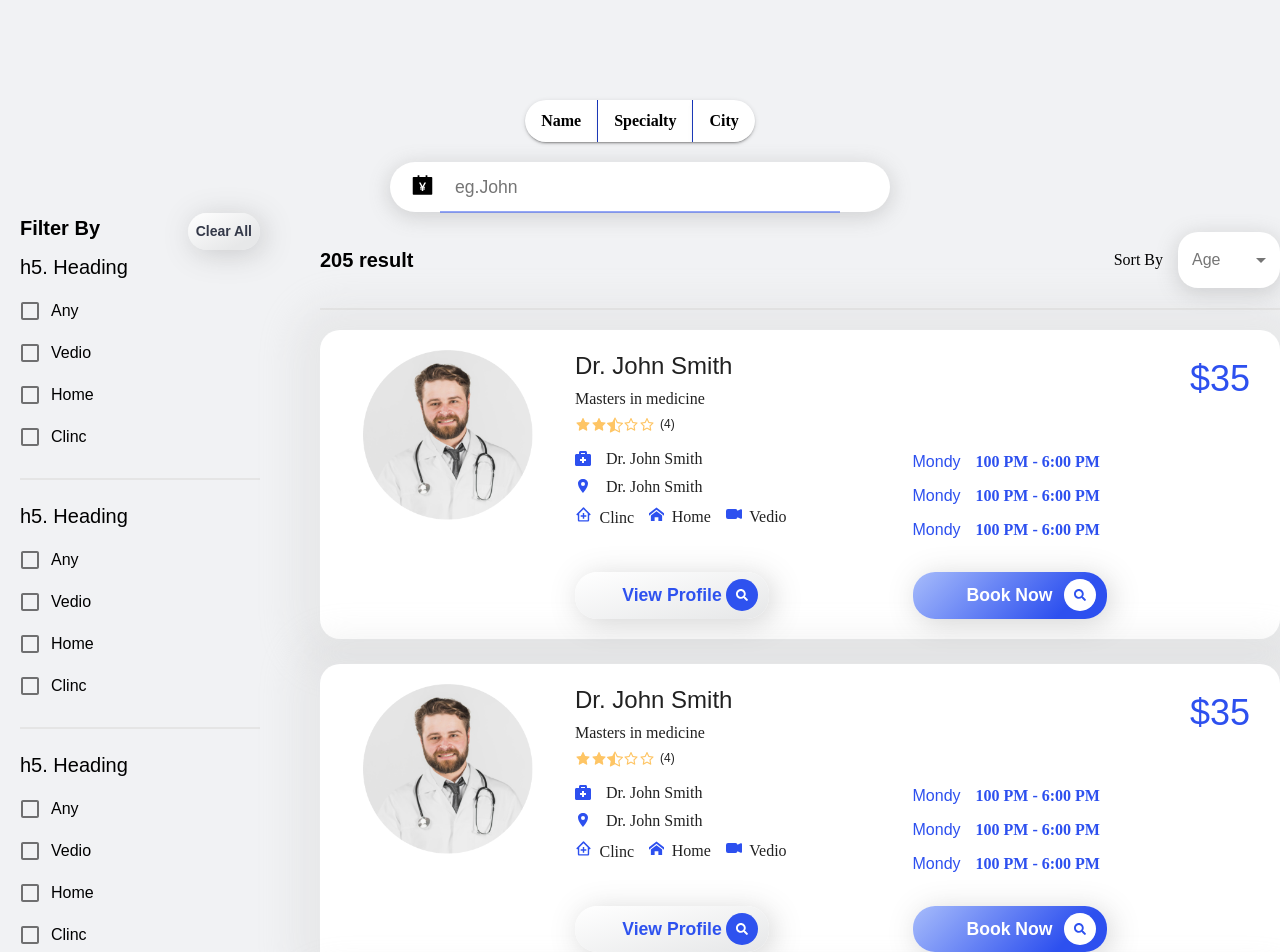
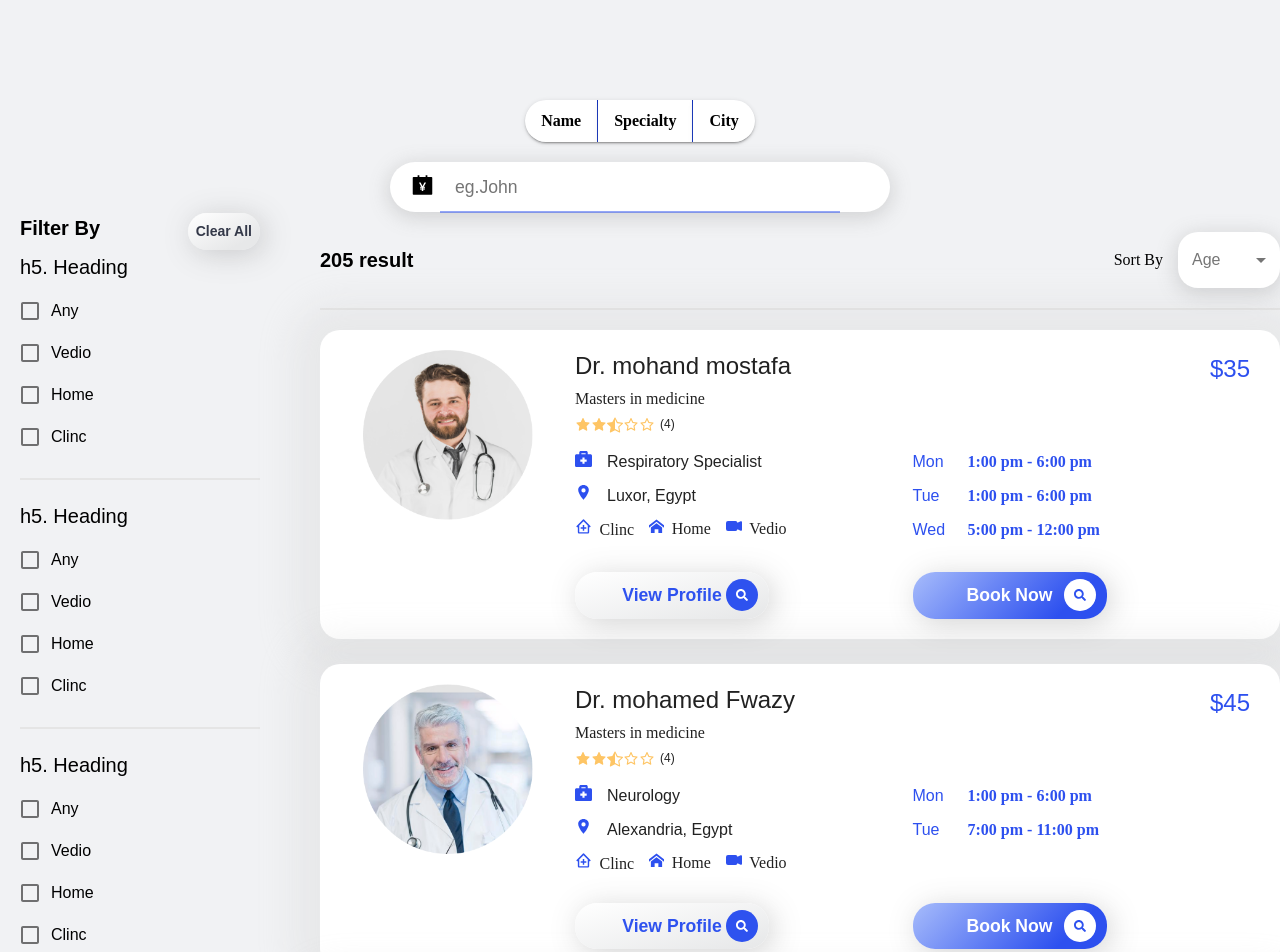
Before and after one commit to afifym/healovo, a React (Create React App) app: page / in a window 1280 px wide. Shown: the top 952 px of the page. Built offline with nearby package versions, Linux system fonts and the light colour scheme.

Commit message:
add doctorsData and git data from object in searchPage

```diff
--- /dev/null
+++ b/src/DoctorsData.js
@@ -0,0 +1,51 @@
+export const DoctorsData = [
+  {
+    id: 1,
+    avtarImg: "doctorAvtar.png",
+    name: { firstName: "mohand", lastName: "mostafa" },
+    degree: "Masters in medicine",
+    Specialty: "Respiratory Specialist",
+    rate: 2.5,
+    location: { Governorate: "Luxor", Country: "Egypt" },
+    CommunicationMethods: { clinc: true, home: true, video: true },
+    ReservationDates: [
+      { day: "Mon", availablePeriod: "1:00 pm - 6:00 pm" },
+      { day: "Tue", availablePeriod: "1:00 pm - 6:00 pm" },
+      { day: "Wed", availablePeriod: "5:00 pm - 12:00 pm" },
+    ],
+    price: 35,
+  },
+  {
+    id: 2,
+    avtarImg: "doctorAvtar2.png",
+    name: { firstName: "mohamed", lastName: "Fwazy" },
+    degree: "Masters in medicine",
+    Specialty: "Neurology",
+    rate: 3.5,
+    location: { Governorate: "Alexandria", Country: "Egypt" },
+    CommunicationMethods: { clinc: true, home: true, video: false },
+    ReservationDates: [
+      { day: "Mon", availablePeriod: "1:00 pm - 6:00 pm" },
+      { day: "Tue", availablePeriod: "7:00 pm - 11:00 pm" },
+      ,
+    ],
+    price: 45,
+  },
+  {
+    id: 3,
+    avtarImg: "doctorAvtar.png",
+    name: { firstName: "abdalrhman", lastName: "amr" },
+    degree: "Masters in medicine",
+    Specialty: "Ophthalmology",
+    rate: 4.5,
+    location: { Governorate: "Cairo", Country: "Egypt" },
+    CommunicationMethods: { clinc: true, home: false, video: false },
+    ReservationDates: [
+      { day: "Mon", availablePeriod: "1:00 pm - 6:00 pm" },
+      { day: "Tue", availablePeriod: "1:00 pm - 6:00 pm" },
+      { day: "Wed", availablePeriod: "5:00 pm - 12:00 pm" },
+      { day: "Thurs", availablePeriod: "5:00 pm - 12:00 pm" },
+    ],
+    price: 95,
+  },
+];
--- a/src/components/SearchCard/AvailableTimeLine.jsx
+++ b/src/components/SearchCard/AvailableTimeLine.jsx
@@ -14,29 +14,19 @@ const ListStyle = {
   padding: 0,
 };
 
-const SpanStyle = { paddingRight: 15 };
+const SpanStyle = { paddingRight: 15, width: 55 };
 
-const AvailableTimeLine = () => {
+const AvailableTimeLine = ({ ReservationDates }) => {
   return (
     <List style={ListStyle}>
-      <CustomeListItem>
-        <Typography style={SpanStyle} compotent="span">
-          Mondy
-        </Typography>
-        100 PM - 6:00 PM
-      </CustomeListItem>
-      <CustomeListItem>
-        <Typography style={SpanStyle} compotent="span">
-          Mondy
-        </Typography>
-        100 PM - 6:00 PM
-      </CustomeListItem>
-      <CustomeListItem>
-        <Typography style={SpanStyle} compotent="span">
-          Mondy
-        </Typography>
-        100 PM - 6:00 PM
-      </CustomeListItem>
+      {ReservationDates.map((singleReserv) => (
+        <CustomeListItem>
+          <Typography style={SpanStyle} compotent="span">
+            {singleReserv.day}
+          </Typography>
+          {singleReserv.availablePeriod}
+        </CustomeListItem>
+      ))}
     </List>
   );
 };
--- a/src/components/SearchCard/SearchCard.jsx
+++ b/src/components/SearchCard/SearchCard.jsx
@@ -82,11 +82,41 @@ const ContactDoctor = styled(Box)`
 `;
 
 const goldColor = { color: "#FEC565" };
-const singleInfoStyle = { paddingLeft: "15px" };
+const singleInfoStyle = {
+  paddingLeft: "15px",
+  fontSize: "1rem",
+  fontFamily: " Montserrat, sans-serif",
+  fontWeight: "400",
+  lineHeight: "1.5",
+};
 
 const SingletDoctorCon = { paddingLeft: "7.5px" };
 
-const SearchCard = () => {
+const SearchCard = ({ Doctor }) => {
+  const {
+    id,
+    avtarImg,
+    name,
+    degree,
+    location,
+    Specialty,
+    rate,
+    CommunicationMethods,
+    ReservationDates,
+    price,
+  } = Doctor;
+  console.log(
+    id,
+    avtarImg,
+    name,
+    degree,
+    location,
+    Specialty,
+    rate,
+    CommunicationMethods,
+    ReservationDates,
+    price
+  );
   return (
     <CustomePaper>
       <SearchCardWraperGrid container>
@@ -99,7 +129,7 @@ const SearchCard = () => {
           alignItems="flex-start"
         >
           <ImgWraper>
-            <img src="doctorAvtar.png" alt="" />
+            <img src={avtarImg} alt="" />
           </ImgWraper>
         </SearchHeaderGrid>
 
@@ -111,14 +141,14 @@ const SearchCard = () => {
           >
             <Box>
               <Typography variant="h5" gutterBottom>
-                Dr. John Smith
+                {` Dr. ${name.firstName} ${name.lastName}`}
               </Typography>
               <Typography
                 variant="span"
                 component="p"
                 style={{ paddingBottom: 7 }}
               >
-                Masters in medicine
+                {`${degree}`}
               </Typography>
 
               <Grid container alignItems="center">
@@ -141,32 +171,27 @@ const SearchCard = () => {
             </Box>
 
             <Typography
-              style={{ color: "rgb(45 80 239)", fontSize: 36 }}
+              style={{ color: "rgb(45 80 239)", fontSize: 24 }}
               variant="h6"
               gutterBottom
             >
-              $35
+              {`$${price}`}
             </Typography>
           </SearchBody__HeadeGridr>
 
           <SearchBody__bodyGrid container>
             <Grid item md={6}>
               <SingleInfo>
-                <FaBriefcaseMedical style={{ color: "#2D50EF" }} />
+                <FaBriefcaseMedical size={17} style={{ color: "#2D50EF" }} />
                 <Typography variant="p" component="p" style={singleInfoStyle}>
-                  Dr. John Smith
+                  {`${Specialty}`}
                 </Typography>
               </SingleInfo>
 
               <SingleInfo>
-                <IoLocationSharp style={{ color: "#2D50EF" }} />
-                <Typography
-                  variant="p"
-                  component="p"
-                  size={10}
-                  style={singleInfoStyle}
-                >
-                  Dr. John Smith
+                <IoLocationSharp size={17} style={{ color: "#2D50EF" }} />
+                <Typography variant="p" component="p" style={singleInfoStyle}>
+                  {`${location.Governorate}, ${location.Country}`}
                 </Typography>
               </SingleInfo>
 
@@ -211,7 +236,7 @@ const SearchCard = () => {
 
             <Grid item md={6}>
               <Hidden xsDown>
-                <AvailableTimeLine />
+                <AvailableTimeLine ReservationDates={ReservationDates} />
               </Hidden>
             </Grid>
           </SearchBody__bodyGrid>
--- a/src/components/SearchPage/SearchPage.jsx
+++ b/src/components/SearchPage/SearchPage.jsx
@@ -8,8 +8,12 @@ import SearchCard from "../SearchCard/SearchCard";
 import PaginationSearch from "./PaginationSearch";
 
 import DrawerFilter from "./Filter/DrawerFilter";
+import { useState } from "react";
+import { DoctorsData } from "../../DoctorsData";
 
 const SearchPage = () => {
+  console.log("Doctors", DoctorsData);
+  const [Doctors, useDoctors] = useState(DoctorsData);
   return (
     <div style={{ background: "#F1F2F4" }}>
       <Container Container style={{ padding: "100px 0 50px 0" }}>
@@ -26,9 +30,9 @@ const SearchPage = () => {
 
           <Grid item xs={12} md={9}>
             <SearchResult />
-            <SearchCard />
-            <SearchCard />
-            <SearchCard />
+            {Doctors.map((Doctor) => (
+              <SearchCard Doctor={Doctor} />
+            ))}
 
             <PaginationSearch />
           </Grid>
```
Also changed, not shown: public/doctorAvtar2.png (added).
